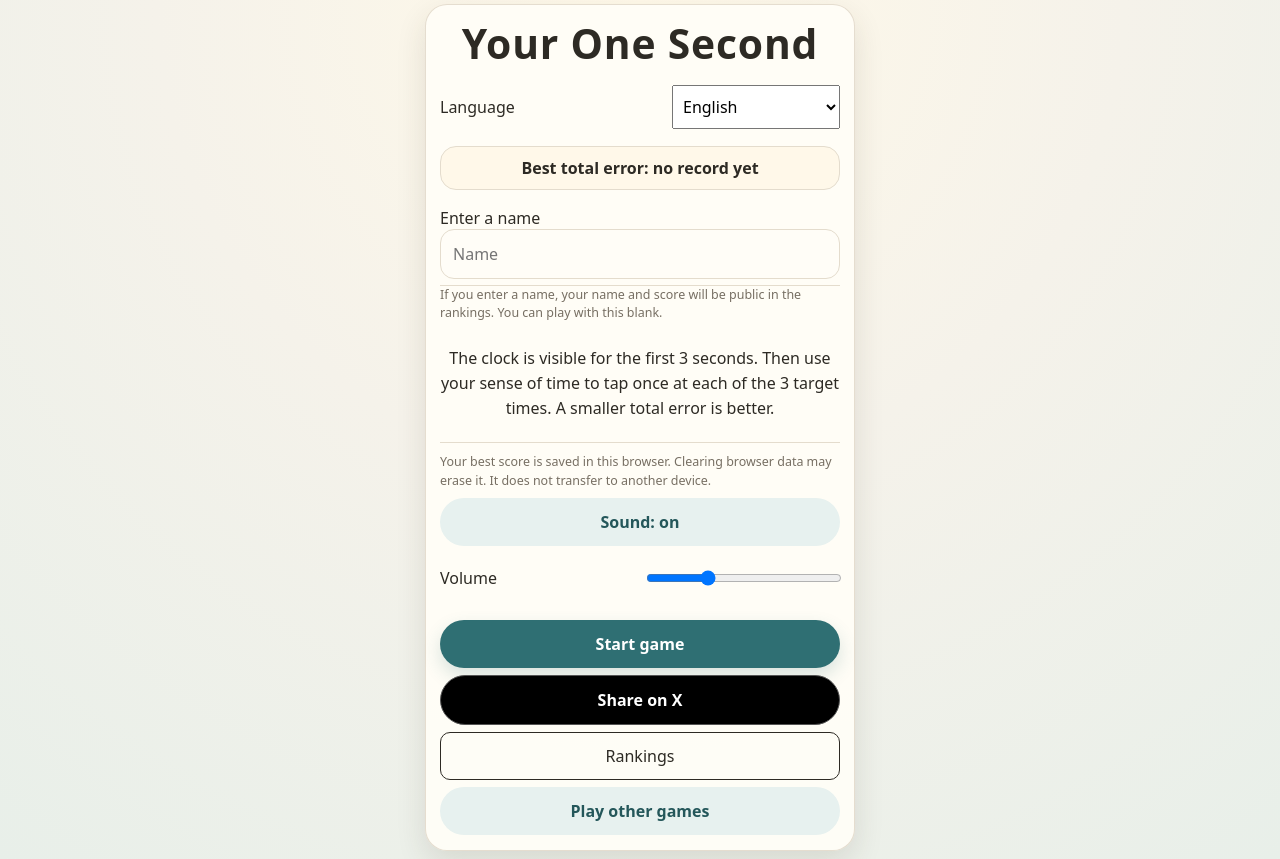
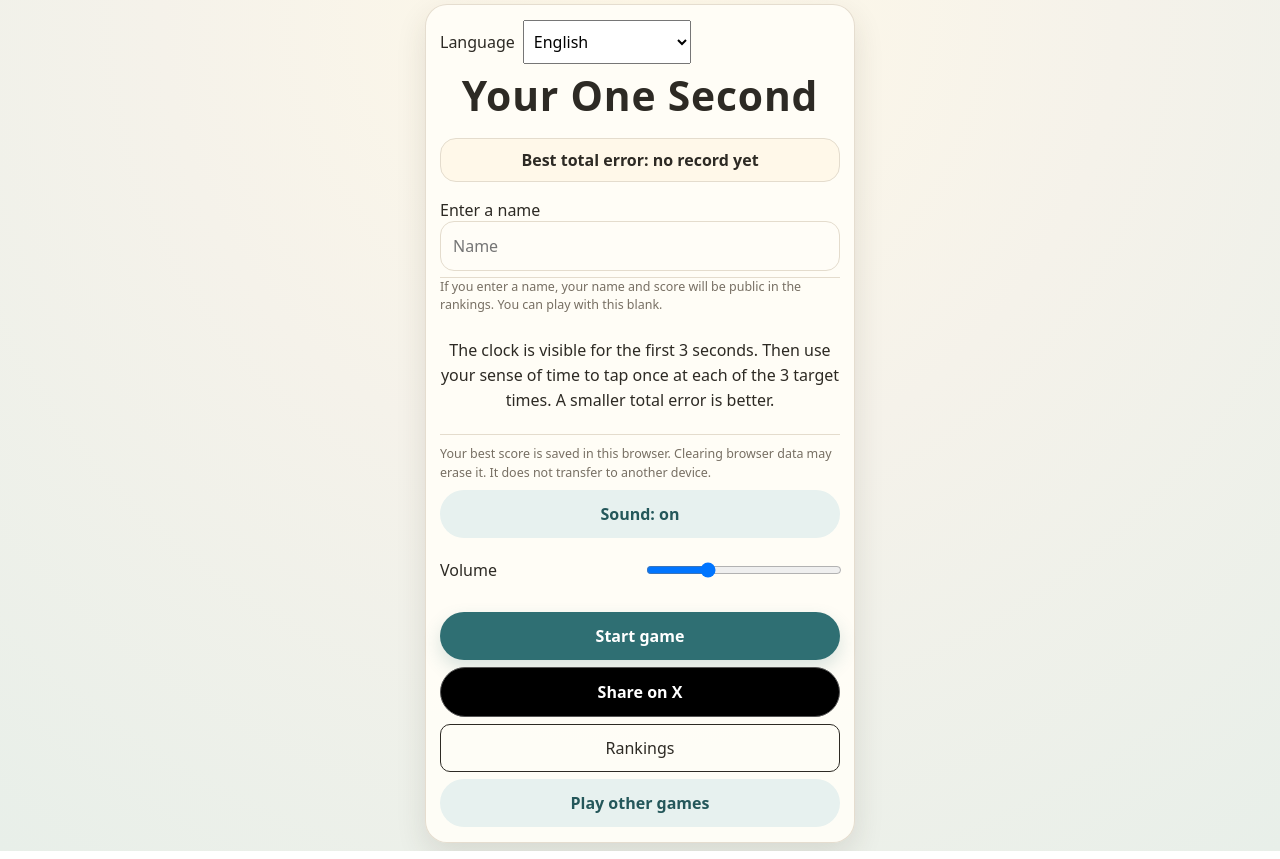
Before and after one commit to chameleonjp-lab/anatano_1byou, a plain HTML site: page index.html in a window 1280 px wide. Drawn offline with Linux system fonts and the light colour scheme; no server answers.

Commit message:
fix: move language selector to the top-left of home

```diff
--- a/index.html
+++ b/index.html
@@ -731,14 +731,17 @@
     .clock.note {white-space:pre-line;font-size:clamp(1.2rem,6vw,2rem);}
     .ranking-name {overflow-wrap:anywhere;min-width:0;}
     @media(max-height:700px){.game-card{min-height:420px;height:auto;}.home-card{height:auto;}}
+
+.home-lang-upper-left{display:flex;align-items:center;justify-content:flex-start;gap:8px;max-width:100%;flex-wrap:wrap;text-align:left;margin:0 0 8px}.home-lang-upper-left>div,.home-lang-upper-left>label:has(#languageSelect){display:flex;align-items:center;justify-content:flex-start;text-align:left;gap:8px;max-width:100%;flex-wrap:wrap;width:auto;margin:0}.home-lang-upper-left #languageSelect{width:auto;min-height:44px;max-width:100%;box-sizing:border-box}.home-lang-upper-left #languageStatus{flex-basis:100%;margin:0}.home-lang-upper-left #languageStatus:empty{display:none}
 </style>
 </head>
 <body data-screen="home">
   <main class="app" aria-live="polite">
     <section id="homeScreen" class="screen active">
       <div class="card home-card">
+        <div class="home-lang-upper-left"><label class="language-control"><span data-i18n="language">言語</span><select id="languageSelect" aria-label="言語" data-i18n="language" data-i18n-attr="aria-label"></select></label></div>
         <h1 class="title" data-i18n="gameTitle">あなたの1秒って</h1>
-        <label class="language-control"><span data-i18n="language">言語</span><select id="languageSelect" aria-label="言語" data-i18n="language" data-i18n-attr="aria-label"></select></label>
+
         <div id="bestDisplay" class="best-box">ベストスコア（合計誤差）：まだありません</div>
         <div class="name-home">
           <label for="playerNameInput" data-i18n="nameTitle">名前を入力</label>
```
